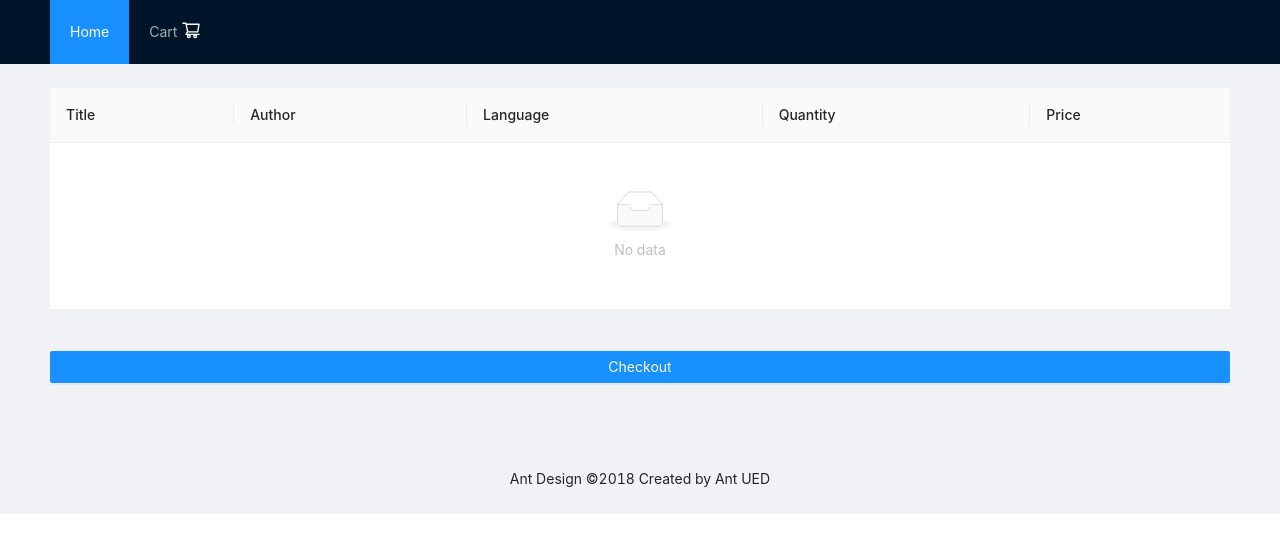
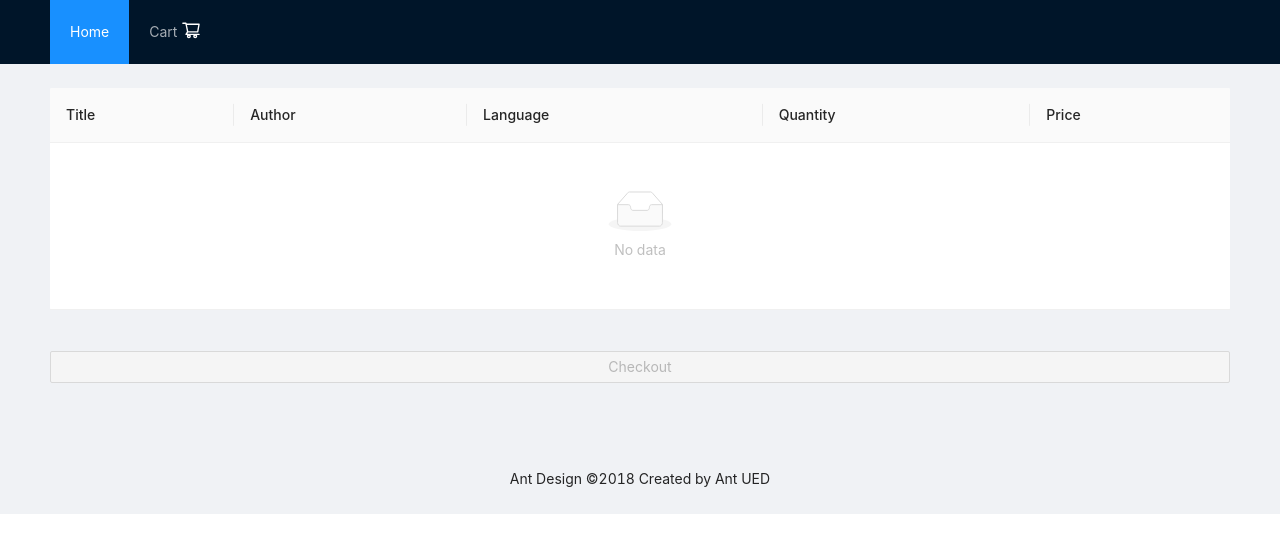
Before and after one commit to Tasin07/book_app_frontend, a React (Create React App) app: page /cart in a window 1280 px wide. Shown: the top 552 px of the page. Built offline with nearby package versions, Linux system fonts and the light colour scheme.

Commit message:
disabling checkout

```diff
--- a/src/components/CartList.js
+++ b/src/components/CartList.js
@@ -76,6 +76,7 @@ function CartList({ finalCart }) {
 				onClick={() => redirectToPayment()}
 				type="primary"
 				block
+				disabled={finalCart.length === 0}
 				style={{ marginTop: 20 }}
 			>
 				Checkout
```
